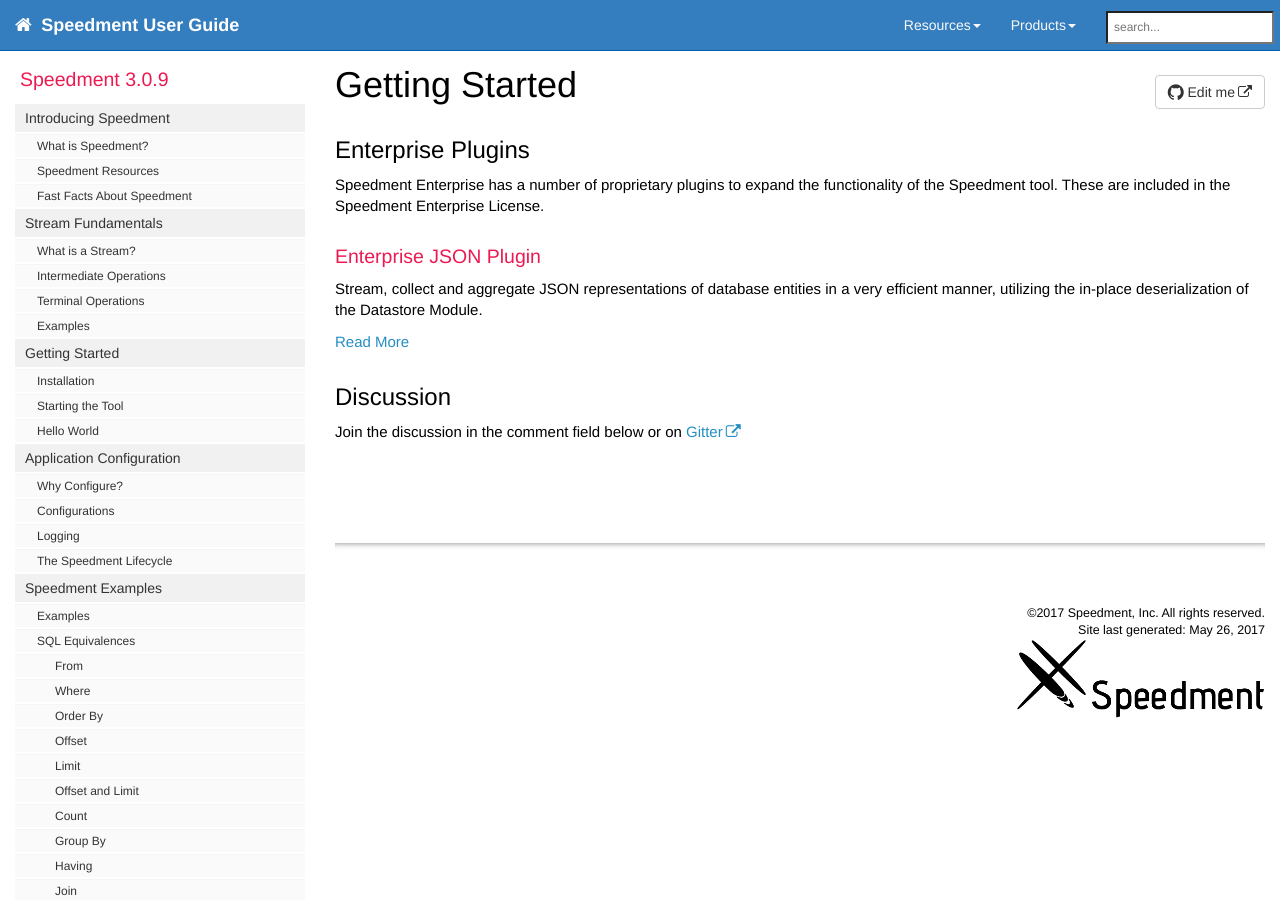
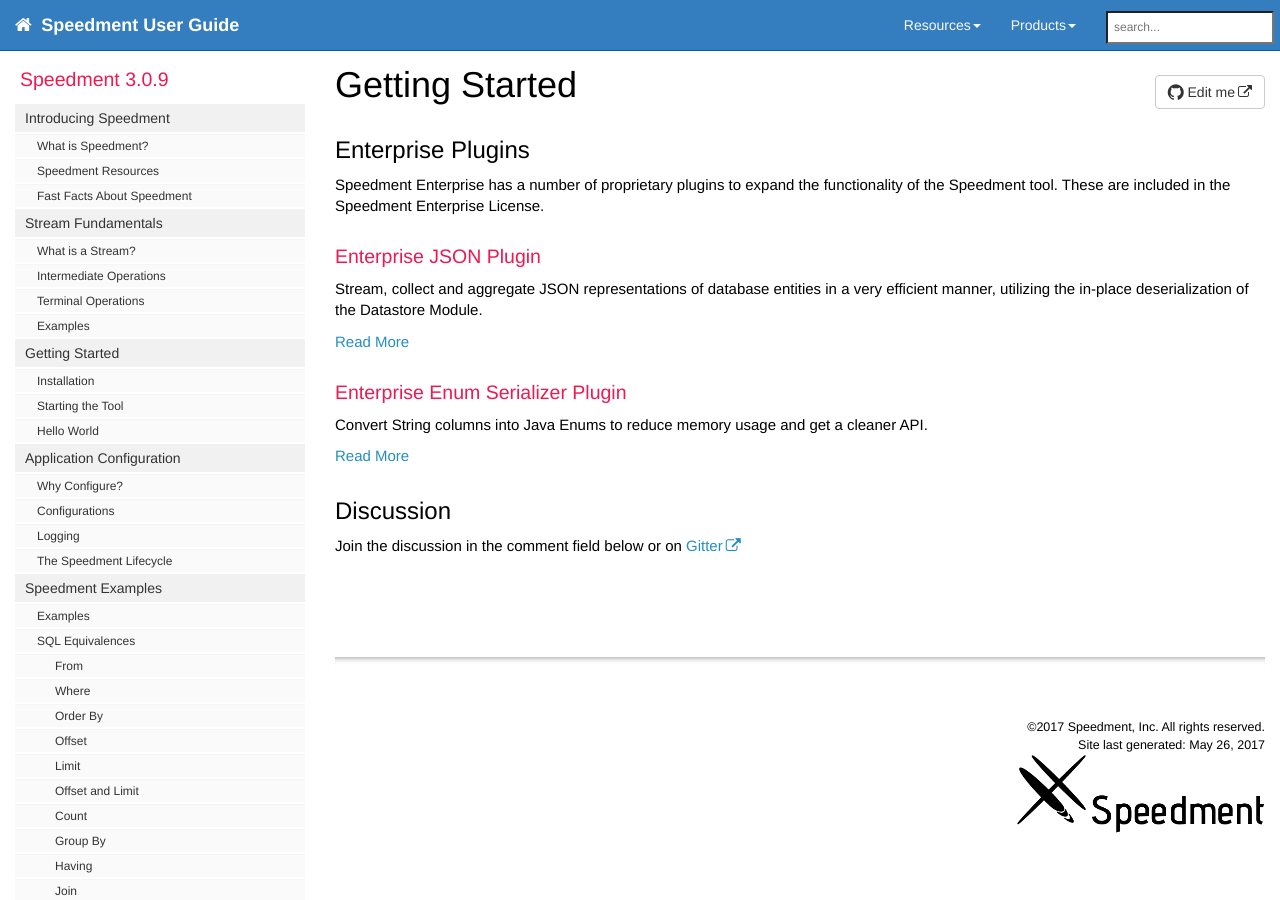
Before and after one commit to speedment/speedment-doc, a Jekyll site: the page built from pages/enterprise_plugins.md, in a window 1280 px wide and 900 px high. Built offline with Jekyll 4.4.1, drawn with Linux system fonts in a browser that asks for light colours; nearby versions of some CDN libraries; comment, search, counter and statistics services are not loaded.

Commit message:
Update enterprise_plugins.md

```diff
--- a/pages/enterprise_plugins.md
+++ b/pages/enterprise_plugins.md
@@ -6,7 +6,7 @@
 toc: false
 Tags: Enterprise, Plugin
 last:
-next:
+next: enterprise_json.html
 ---
 
 ## Enterprise Plugins
@@ -17,6 +17,11 @@
 
 [Read More](enterprise_json#top)
 
+### Enterprise Enum Serializer Plugin
+Convert String columns into Java Enums to reduce memory usage and get a cleaner API.
+
+[Read More](enterprise_enums#top)
+
 ## Discussion
 Join the discussion in the comment field below or on [Gitter](https://gitter.im/speedment/speedment)
 
```
